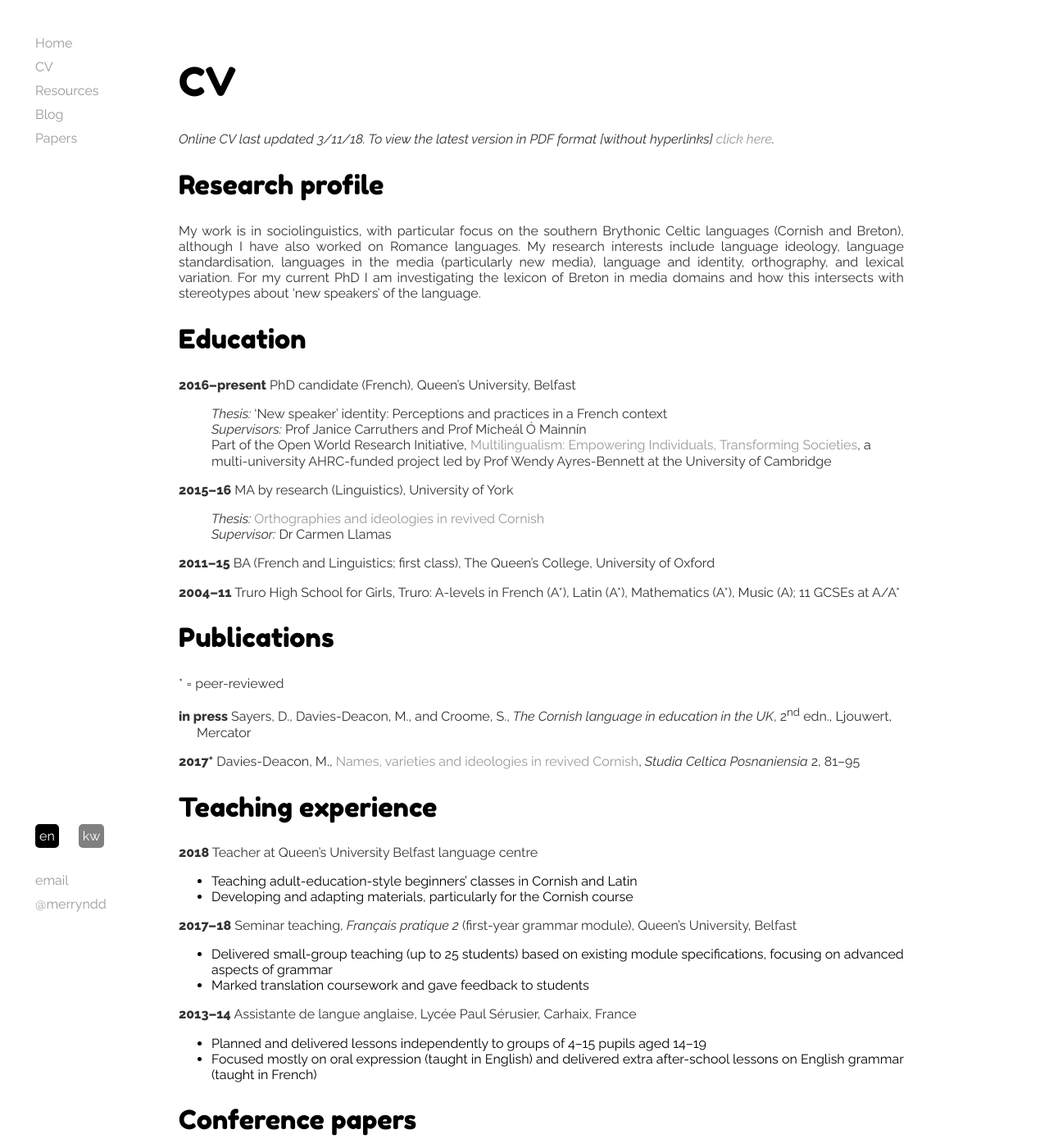
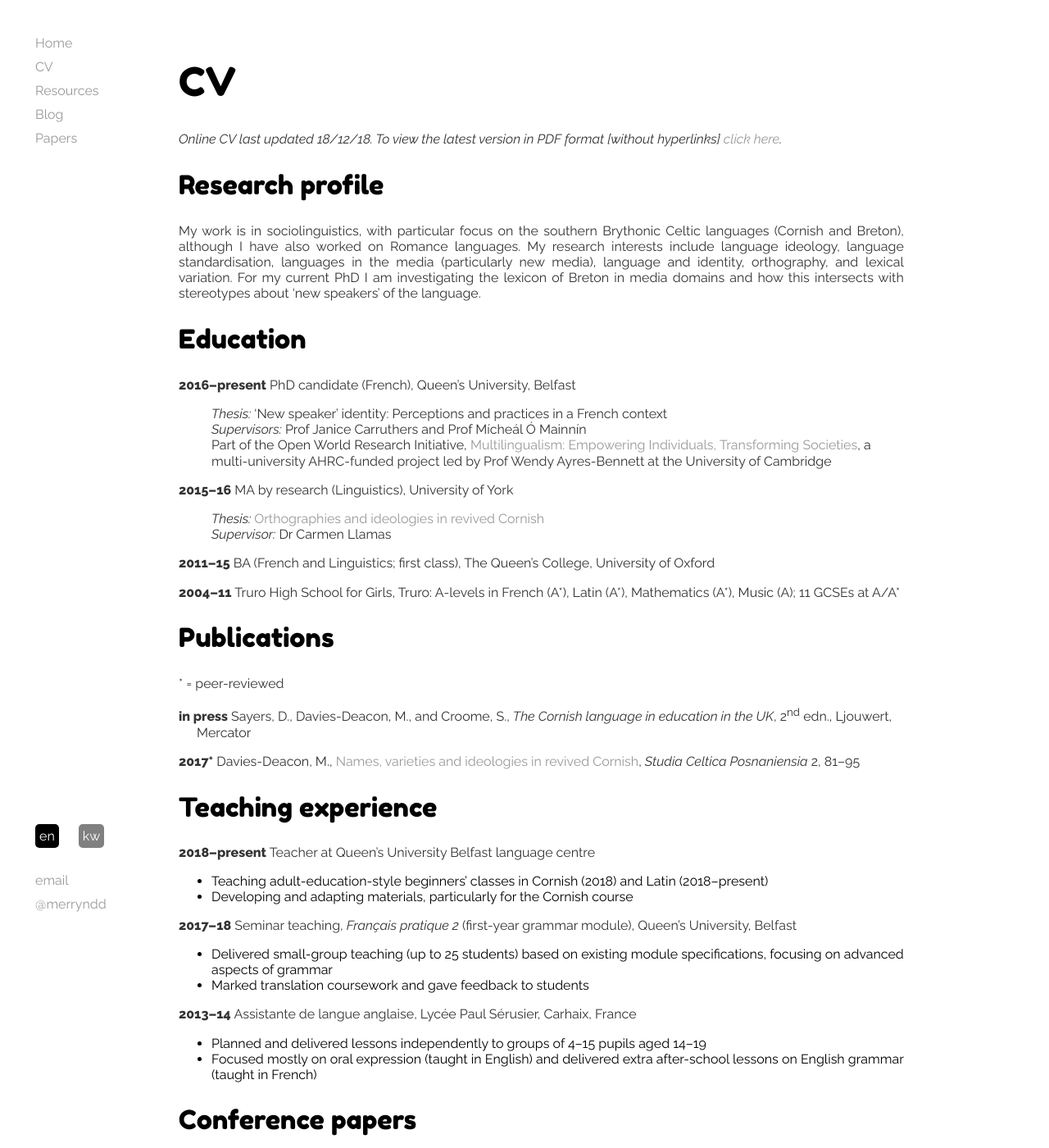
Before and after one commit to merryndd/merryndd.github.io, a Jekyll site: the page built from cv/index.html, in a window 1280 px wide and 1400 px high. Shown: the whole window at 82% size. Built offline with Jekyll 4.4.1, drawn with Linux system fonts in a browser that asks for light colours; some of the changed text lies outside the part shown.

Commit message:
Update index.html

```diff
--- a/cv/index.html
+++ b/cv/index.html
@@ -5,7 +5,7 @@
 	<h1>CV</h1>
 
 <div class="en">
-	<p><i>Online CV last updated 3/11/18. To view the latest version in PDF format [without hyperlinks] <a href="https://drive.google.com/uc?authuser=0&id=14fYWdkHq1qjdewM1tVFqj3-ntJiapml4">click here</a>.</i></p>
+	<p><i>Online CV last updated 18/12/18. To view the latest version in PDF format [without hyperlinks] <a href="https://drive.google.com/uc?authuser=0&id=14fYWdkHq1qjdewM1tVFqj3-ntJiapml4">click here</a>.</i></p>
 	<h2>Research profile</h2>
 <p>My work is in sociolinguistics, with particular focus on the southern Brythonic Celtic languages (Cornish and Breton), although I have also worked on Romance languages. My research interests include language ideology, language standardisation, languages in the media (particularly new media), language and identity, orthography, and lexical variation. For my current PhD I am investigating the lexicon of Breton in media domains and how this intersects with stereotypes about &lsquo;new speakers&rsquo; of the language.</p>
 <h2>Education</h2>
@@ -23,8 +23,8 @@
 <p class="bibentry"><strong>in press</strong> Sayers, D., Davies-Deacon, M., and Croome, S., <i>The Cornish language in education in the UK</i>, 2<sup>nd</sup> edn., Ljouwert, Mercator</p>
 <p class="bibentry"><strong>2017*</strong> Davies-Deacon, M., <a href="https://www.degruyter.com/view/j/scp.2017.2.issue-1/scp-2017-0005/scp-2017-0005.xml?format=INT">Names, varieties and ideologies in revived Cornish</a>, <i>Studia Celtica Posnaniensia</i> 2, 81&ndash;95</p>
 <h2>Teaching experience</h2>
-	<p><strong>2018</strong> Teacher at Queen’s University Belfast language centre</p>
-	<ul><li>Teaching adult-education-style beginners’ classes in Cornish and Latin</li>
+	<p><strong>2018–present</strong> Teacher at Queen’s University Belfast language centre</p>
+	<ul><li>Teaching adult-education-style beginners’ classes in Cornish (2018) and Latin (2018–present)</li>
 		<li>Developing and adapting materials, particularly for the Cornish course</li></ul>
 	<p><strong>2017&ndash;18</strong> Seminar teaching, <i>Français pratique 2</i> (first-year grammar module), Queen’s University, Belfast</p>
 <ul class="dummy"><li>Delivered small-group teaching (up to 25 students) based on existing module specifications, focusing on advanced aspects of grammar</li>
@@ -47,8 +47,9 @@
 <p class="bibentry"><strong>2017</strong> <a href="https://merryndd.github.io/news/2017/09/02/tourism">Is the Cornish language for a tourist audience?</a> <i>Gorsedh Kernow Conference: Cornish Culture and Tourism &ndash; Friends or Foes?</i>, Launceston, 2 September</p>
 	<p class="bibentry"><strong>2017</strong> <a href="https://merryndd.github.io/news/2017/02/25/ecrml">Breton and the ECRML</a>, <i>Festival Kernewek Conference: The FCNM, the European Charter and the Cornish Language</i>, Penzance, 25 February</p>
 <h2>Additional relevant experience</h2>
-	<p class="bibentry"><strong>2018–19</strong> Member of conference organising committee</p>
-	<ul><li>Obtained funding (£250) from Linguistics Association of Great Britain</li></ul>
+	<p class="bibentry"><strong>2018–19</strong> Member of organising committee for <i>Crossing Boundaries in Language Teaching: Northern Ireland and Beyond</i></p>
+	<ul><li>Obtained funding (£250) from Linguistics Association of Great Britain</li>
+		<li>Designed <a href="http://go.qub.ac.uk/ltni19">conference website</a></li></ul>
 <p class="bibentry"><strong>2018</strong> Abstract reviewer for 3<sup>rd</sup> Pozna&#324; Conference of Celtic Studies</p>
 <p class="bibentry"><strong>2017&ndash;18</strong> Editorial work for the volume <i>Manual of Romance Sociolinguistics</i>, eds. Wendy Ayres-Bennett and Janice Carruthers, published by De Gruyter, 2018</p>
 <ul><li>Translated segments and improved earlier translations to conform with an appropriate academic writing style</li>
@@ -58,7 +59,7 @@
 <ul><li>Worked for a variety of internationally-based clients</li>
 <li>Translated technical content on a range of subjects including antiques, technology, and anthropology</li>
 <li>Proofread English text under extremely tight deadline to ensure conformance with specified styles</li></ul>
-<p class="bibentry"><strong>2010&ndash;15</strong> Multiple voluntary positions as librarian/archive assistant</p>
+<p class="bibentry"><strong>2010&ndash;present</strong> Multiple voluntary positions as librarian/archive assistant</p>
 <ul><li>Worked with various computer programs to contribute to the creation of a publicly accessible online local history archive</li>
 <li>Ordered, filed, edited and distributed music at short notice for a busy and high-profile college choir</li>
 <li>Processed loans and administered computer systems at a secondary school library</li></ul>
@@ -103,8 +104,8 @@
 <p class="bibentry"><strong>dhe voas dyllys</strong> Sayers, D., Davies-Deacon, M., ha Croome, S., <i>The Cornish language in education in the UK</i>, 2<sup>nd</sup> dyllans, Ljouwert, Mercator</p>
 <p class="bibentry"><strong>2017*</strong> Davies-Deacon, M., <a href="https://www.degruyter.com/view/j/scp.2017.2.issue-1/scp-2017-0005/scp-2017-0005.xml?format=INT">Names, varieties and ideologies in revived Cornish</a>, <i>Studia Celtica Posnaniensia</i> 2, 81&ndash;95</p>
 <h2>Experyans gen desky dhe dus erel</h2>
-	<p><strong>2018</strong> Descajores ort cresen rag tavajow an Pednscol an Vyghternes, Béal Feirste</p>
-	<ul><li>Therom o rei classow war Kernowek ha Latinek rag dallethoryon der vaner adhescans rag tevesigyon</li>
+	<p><strong>2018–hedhyw</strong> Descajores ort cresen rag tavajow an Pednscol an Vyghternes, Béal Feirste</p>
+	<ul><li>Therom o rei classow war Kernowek (2018) ha Latinek (2018–hedhyw) rag dallethoryon der vaner adhescans rag tevesigyon</li>
 		<li>Therom o qwul an daffar hag an asnodhow, rag an classow war Kernowek en arbednek</li></ul>
 	<p><strong>2017&ndash;18</strong> Kesarethyow, <i>Français pratique 2</i> (steus war gramer rag studhyoryon et aga hensa bledhen), Pednscol an Vyghternes, Béal Feirste</p>
 <ul class="dummy"><li>My a wrug desky dhe vagajow bian (25 studhyer po le) herwydh steus gwres kens, o corra poos war radnow avonsys a'n gramer Frenkek</li>
@@ -127,8 +128,9 @@
 <p class="bibentry"><strong>2017</strong> <a href="https://merryndd.github.io/news/2017/09/02/tourism">Is the Cornish language for a tourist audience?</a> <i>Kescussulyans Gorsedh Kernow: Cornish Culture and Tourism &ndash; Friends or Foes?</i>, Lannstevan, 2 mis Gwyngala</p>
 	<p class="bibentry"><strong>2017</strong> <a href="https://merryndd.github.io/news/2017/02/25/ecrml">Breton and the ECRML</a>, <i>Kescussulyans Gool Eth Kernowek: An Eth Kernowek, an Ambos Frabmweyth rag Disfresyans Lerivow Kenedhlek hag an Chartour Europek</i>, Pennsans, 25 mis Whevrel</p>
 <h2>Experyans kelmys aral</h2>
-	<p class="bibentry"><strong>2018–19</strong> Esel a gesva rag fyttya kescussulyans</p>
-	<ul><li>My a wrug cawas mona (£250) dhort an Linguistics Association of Great Britain</li></ul>
+	<p class="bibentry"><strong>2018–19</strong> Esel a gesva rag fyttya an kescussulyans <i>Crossing Boundaries in Language Teaching: Northern Ireland and Beyond</i></p>
+	<ul><li>My a wrug cawas mona (£250) dhort an Linguistics Association of Great Britain</li>
+		<li>My a wrug desinya <a href="http://go.qub.ac.uk/ltni19">gwiasva an kescussulyans</a></li></ul>
 <p class="bibentry"><strong>2018</strong> My a wrug dasweles berrscrif rag 3<sup>rd</sup> Pozna&#324; Conference of Celtic Studies</p>
 <p class="bibentry"><strong>2017&ndash;18</strong> Oberednow menystrek rag an lever <i>Manual of Romance Sociolinguistics</i>, pednscriforejow Wendy Ayres-Bennett ha Janice Carruthers, dyllys gen De Gruyter, 2018</p>
 <ul><li>My a wrug treylya nebes radnow hag a wrug gwellhe treylyanjow gwres en termyn eus passyes rag assurya anjei dhe voas scrifys der vaner academek</li>
@@ -138,7 +140,7 @@
 <ul><li>My a wrug gonis rag lies cliens dres oll an norves</li>
 <li>My a wrug treylya textow teknogel ’dro dhe lies testen: rag esompel, tegednow a'n termyn eus passyes, teknologieth, ha studhyans an dus</li>
 <li>My a wrug ewna textow Sowsnek, en despit dhe gawas termyn pur vian, rag aga gorra en gisyow arbednek</li></ul>
-<p class="bibentry"><strong>2010&ndash;15</strong> Bodhoges lies gweyth rag cowethyanjow dihaval vel leveryajes po gweythores en fundyans</p>
+<p class="bibentry"><strong>2010&ndash;hedhyw</strong> Bodhoges lies gweyth rag cowethyanjow dihaval vel leveryajes po gweythores en fundyans</p>
 <ul><li>My a wrug usya medhelweyth dihaval rag rei gweres o gwul gwiasva ’dro dhe'n istory a Gernow a ell boas gwelys gen an bobel</li>
 <li>My a wrug perna, digemyska, parujy ha distributya musik en termyn cott rag keur a vri a wrug gwul meur a gescanow</li>
 <li>My a wrug processya gwayanjow an levrow hag a wrug executya an medhelweyth ort leverva an scol vy</li></ul>
```
